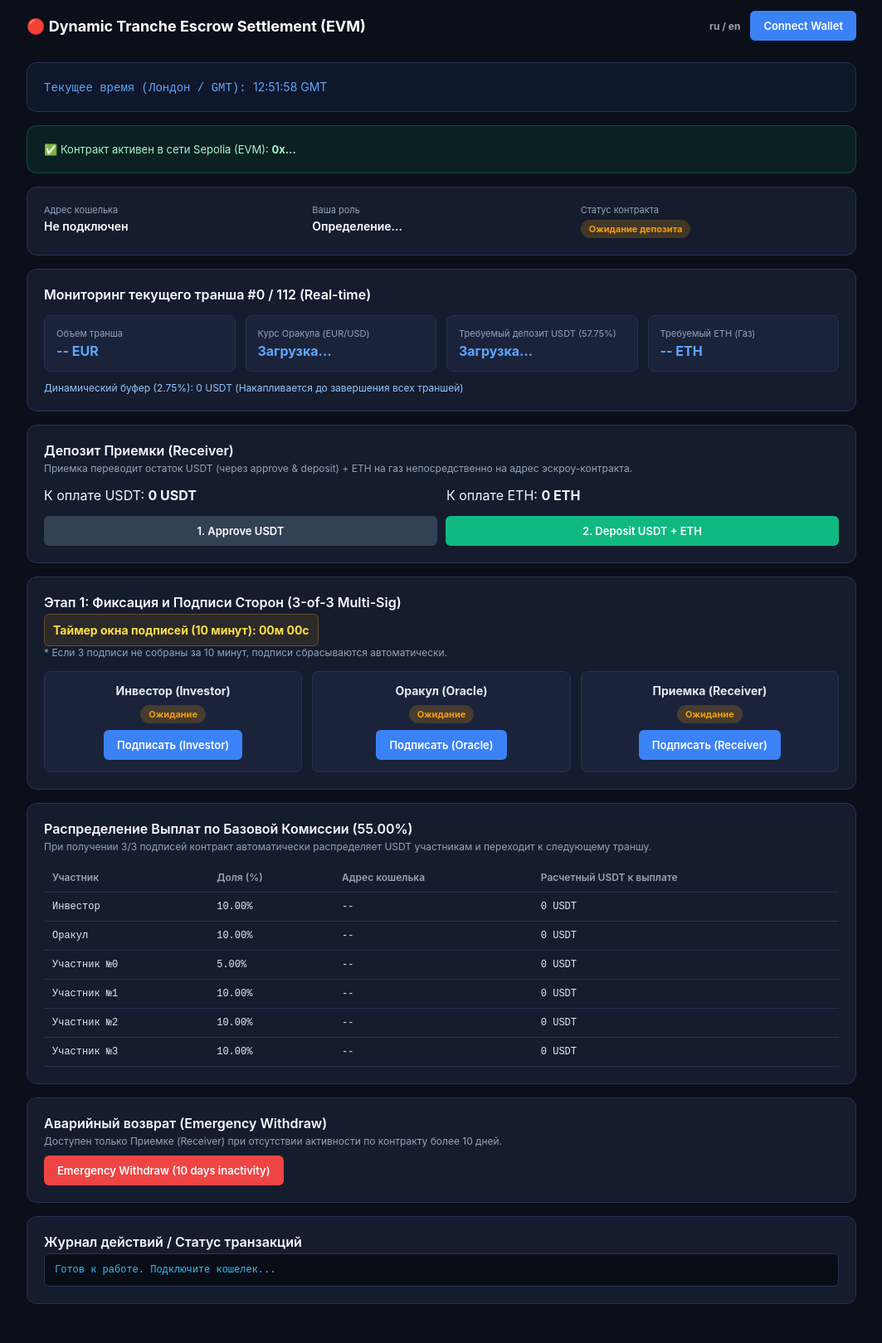
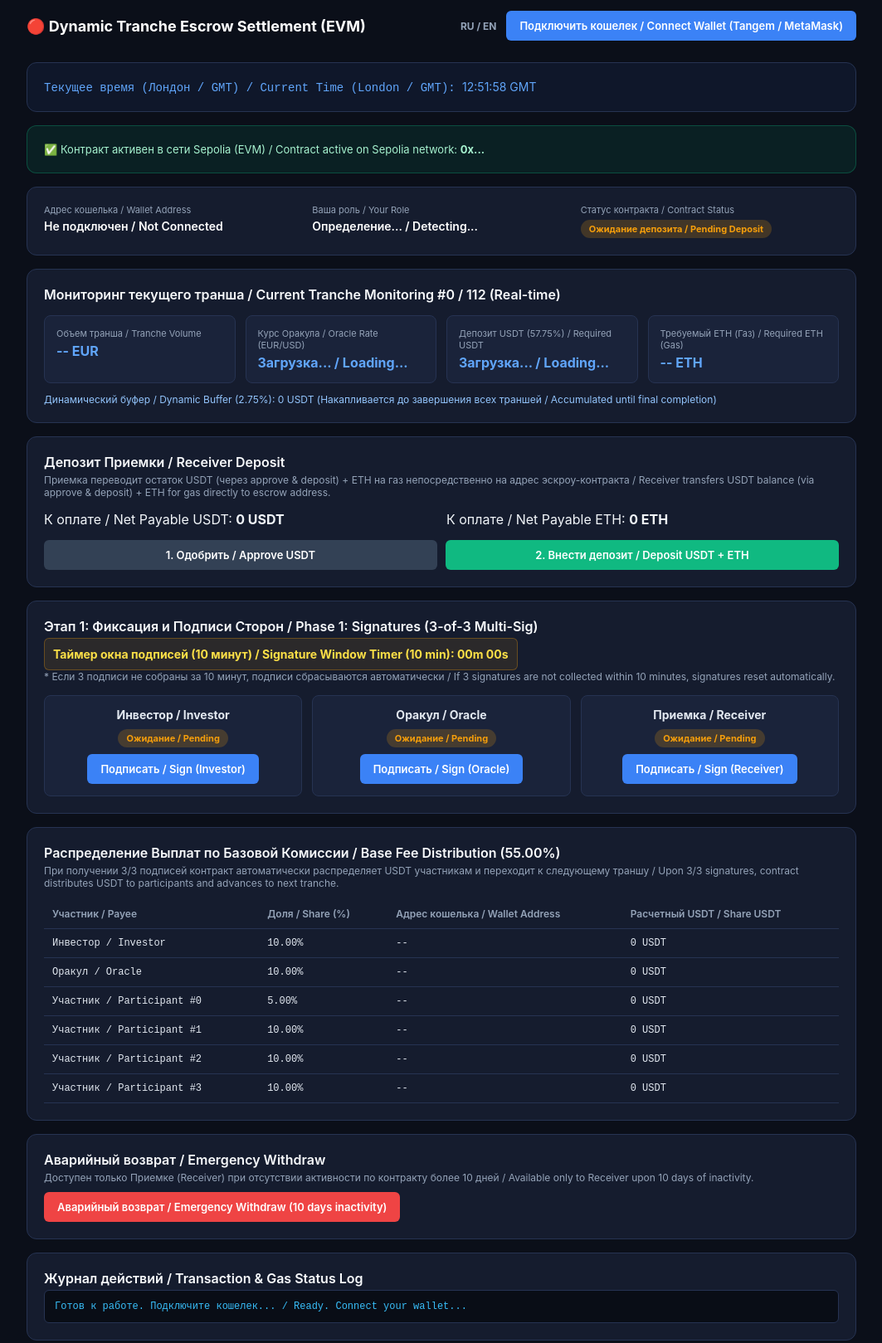
Before and after one commit to Lab-LGTM759/dynamic-tranche-escrow, a plain HTML site: page index.html in a window 1280 px wide. Shown: the part 21-1640 px from the top of the page at 83% size, without its empty margins (108-1171 px from the left). Before the commit the page ends 1617 px from the top, so only its background shows below. Drawn offline with nearby package versions, Linux system fonts and the light colour scheme; a script that the page names is missing.

Commit message:
Update index.html

```diff
--- a/index.html
+++ b/index.html
@@ -5,152 +5,183 @@
     <meta name="viewport" content="width=device-width, initial-scale=1.0">
     <title>Dynamic Tranche Escrow Settlement Panel</title>
     <link rel="stylesheet" href="style.css">
+
     <!-- Ethers.js v6 -->
     <script src="https://cdnjs.cloudflare.com/ajax/libs/ethers/6.11.1/ethers.umd.min.js"></script>
+
+    <!-- Web3Modal / AppKit (WalletConnect v2) для поддержки Tangem, TrustWallet, MetaMask -->
+    <script type="module">
+        import { createWeb3Modal, defaultConfig } from 'https://esm.sh/@web3modal/ethers@5.1.11';
+
+        // Укажите ваш Project ID с https://cloud.walletconnect.com
+        const projectId = 'YOUR_WALLETCONNECT_PROJECT_ID';
+
+        const sepolia = {
+            chainId: 11155111,
+            name: 'Sepolia',
+            currency: 'ETH',
+            explorerUrl: 'https://sepolia.etherscan.io',
+            rpcUrl: 'https://rpc.sepolia.org'
+        };
+
+        const metadata = {
+            name: 'Dynamic Tranche Escrow',
+            description: 'Dynamic Tranche Escrow Settlement Panel',
+            url: 'https://lab-lgtm759.github.io/dynamic-tranche-escrow/',
+            icons: ['https://assets.web3modal.com/modal/logo.png']
+        };
+
+        window.web3modal = createWeb3Modal({
+            ethersConfig: defaultConfig({ metadata }),
+            chains: [sepolia],
+            projectId,
+            enableAnalytics: false
+        });
+    </script>
 </head>
 <body>
     <div class="container">
-        <!-- Шапка -->
+        <!-- Шапка / Header -->
         <header class="header">
             <div class="logo">🔴 Dynamic Tranche Escrow Settlement (EVM)</div>
             <div class="header-actions">
-                <span class="lang-tag">ru / en</span>
-                <button id="btnConnectWallet" class="btn primary">Connect Wallet</button>
+                <span class="lang-tag">RU / EN</span>
+                <button id="btnConnectWallet" class="btn primary">Подключить кошелек / Connect Wallet (Tangem / MetaMask)</button>
             </div>
         </header>
 
-        <!-- Текущее время -->
+        <!-- Текущее время / Current Time -->
         <div class="card time-card">
-            Текущее время (Лондон / GMT): <span id="londonClock">12:00:00 GMT</span>
+            Текущее время (Лондон / GMT) / Current Time (London / GMT): <span id="londonClock">12:00:00 GMT</span>
         </div>
 
-        <!-- Статус контракта -->
+        <!-- Статус контракта / Contract Status -->
         <div class="card status-banner">
             <span class="status-icon">✅</span>
-            <span>Контракт активен в сети Sepolia (EVM): <strong id="contractAddrDisplay">0x...</strong></span>
+            <span>Контракт активен в сети Sepolia (EVM) / Contract active on Sepolia network: <strong id="contractAddrDisplay">0x...</strong></span>
         </div>
 
-        <!-- Информация о кошельке -->
+        <!-- Информация о кошельке / Wallet Info -->
         <div class="card grid-3">
             <div>
-                <label>Адрес кошелька</label>
-                <div id="walletAddress" class="value-highlight">Не подключен</div>
+                <label>Адрес кошелька / Wallet Address</label>
+                <div id="walletAddress" class="value-highlight">Не подключен / Not Connected</div>
             </div>
             <div>
-                <label>Ваша роль</label>
-                <div id="userRoleDisplay" class="value-highlight">Определение...</div>
+                <label>Ваша роль / Your Role</label>
+                <div id="userRoleDisplay" class="value-highlight">Определение... / Detecting...</div>
             </div>
             <div>
-                <label>Статус контракта</label>
-                <div><span id="contractStatusBadge" class="badge warning">Ожидание депозита</span></div>
+                <label>Статус контракта / Contract Status</label>
+                <div><span id="contractStatusBadge" class="badge warning">Ожидание депозита / Pending Deposit</span></div>
             </div>
         </div>
 
-        <!-- Мониторинг динамического транша (Real-time) -->
+        <!-- Мониторинг динамического транша / Tranche Monitoring -->
         <div class="card">
-            <h2>Мониторинг текущего транша #<span id="currentTrancheId">0</span> / 112 (Real-time)</h2>
+            <h2>Мониторинг текущего транша / Current Tranche Monitoring #<span id="currentTrancheId">0</span> / 112 (Real-time)</h2>
             <div class="grid-4" style="margin-top: 15px;">
                 <div class="sub-card">
-                    <label>Объем транша</label>
+                    <label>Объем транша / Tranche Volume</label>
                     <div id="trancheEurVolume" class="metric-value">-- EUR</div>
                 </div>
                 <div class="sub-card">
-                    <label>Курс Оракула (EUR/USD)</label>
-                    <div id="oracleRate" class="metric-value">Загрузка...</div>
+                    <label>Курс Оракула / Oracle Rate (EUR/USD)</label>
+                    <div id="oracleRate" class="metric-value">Загрузка... / Loading...</div>
                 </div>
                 <div class="sub-card">
-                    <label>Требуемый депозит USDT (57.75%)</label>
-                    <div id="requiredUsdt" class="metric-value">Загрузка...</div>
+                    <label>Депозит USDT (57.75%) / Required USDT</label>
+                    <div id="requiredUsdt" class="metric-value">Загрузка... / Loading...</div>
                 </div>
                 <div class="sub-card">
-                    <label>Требуемый ETH (Газ)</label>
+                    <label>Требуемый ETH (Газ) / Required ETH (Gas)</label>
                     <div id="requiredEth" class="metric-value">-- ETH</div>
                 </div>
             </div>
             <div class="buffer-info" style="margin-top: 12px;">
-                Динамический буфер (2.75%): <span id="bufferAmountUsdt">0 USDT</span> (Накапливается до завершения всех траншей)
+                Динамический буфер / Dynamic Buffer (2.75%): <span id="bufferAmountUsdt">0 USDT</span> (Накапливается до завершения всех траншей / Accumulated until final completion)
             </div>
         </div>
 
-        <!-- Депозит Приемки -->
+        <!-- Депозит Приемки / Receiver Deposit -->
         <div class="card">
-            <h2>Депозит Приемки (Receiver)</h2>
-            <p class="subtitle">Приемка переводит остаток USDT (через approve & deposit) + ETH на газ непосредственно на адрес эскроу-контракта.</p>
+            <h2>Депозит Приемки / Receiver Deposit</h2>
+            <p class="subtitle">Приемка переводит остаток USDT (через approve & deposit) + ETH на газ непосредственно на адрес эскроу-контракта / Receiver transfers USDT balance (via approve & deposit) + ETH for gas directly to escrow address.</p>
 
             <div class="grid-2" style="margin-top: 15px;">
-                <div>К оплате USDT: <strong id="netUsdtToPay">0 USDT</strong></div>
-                <div>К оплате ETH: <strong id="netEthToPay">0 ETH</strong></div>
+                <div>К оплате / Net Payable USDT: <strong id="netUsdtToPay">0 USDT</strong></div>
+                <div>К оплате / Net Payable ETH: <strong id="netEthToPay">0 ETH</strong></div>
             </div>
 
             <div class="button-group" style="margin-top: 15px;">
-                <button id="btnApproveUsdt" class="btn secondary">1. Approve USDT</button>
-                <button id="btnDepositTranche" class="btn success">2. Deposit USDT + ETH</button>
+                <button id="btnApproveUsdt" class="btn secondary">1. Одобрить / Approve USDT</button>
+                <button id="btnDepositTranche" class="btn success">2. Внести депозит / Deposit USDT + ETH</button>
             </div>
         </div>
 
-        <!-- Этап 1: Подписи сторон -->
+        <!-- Этап 1: Подписи сторон / Phase 1: Signatures -->
         <div class="card">
-            <h2>Этап 1: Фиксация и Подписи Сторон (3-of-3 Multi-Sig)</h2>
+            <h2>Этап 1: Фиксация и Подписи Сторон / Phase 1: Signatures (3-of-3 Multi-Sig)</h2>
             <div class="timer-banner">
-                Таймер окна подписей (10 минут): <span id="signatureTimer">00м 00с</span>
+                Таймер окна подписей (10 минут) / Signature Window Timer (10 min): <span id="signatureTimer">00m 00s</span>
             </div>
-            <p class="subtitle">* Если 3 подписи не собраны за 10 минут, подписи сбрасываются автоматически.</p>
+            <p class="subtitle">* Если 3 подписи не собраны за 10 минут, подписи сбрасываются автоматически / If 3 signatures are not collected within 10 minutes, signatures reset automatically.</p>
 
             <div class="grid-3" style="margin-top: 15px;">
                 <div class="sub-card align-center">
-                    <h3>Инвестор (Investor)</h3>
-                    <div style="margin: 8px 0;"><span id="badgeInvestor" class="badge warning">Ожидание</span></div>
-                    <button id="btnSignInvestor" class="btn primary">Подписать (Investor)</button>
+                    <h3>Инвестор / Investor</h3>
+                    <div style="margin: 8px 0;"><span id="badgeInvestor" class="badge warning">Ожидание / Pending</span></div>
+                    <button id="btnSignInvestor" class="btn primary">Подписать / Sign (Investor)</button>
                 </div>
                 <div class="sub-card align-center">
-                    <h3>Оракул (Oracle)</h3>
-                    <div style="margin: 8px 0;"><span id="badgeOracle" class="badge warning">Ожидание</span></div>
-                    <button id="btnSignOracle" class="btn primary">Подписать (Oracle)</button>
+                    <h3>Оракул / Oracle</h3>
+                    <div style="margin: 8px 0;"><span id="badgeOracle" class="badge warning">Ожидание / Pending</span></div>
+                    <button id="btnSignOracle" class="btn primary">Подписать / Sign (Oracle)</button>
                 </div>
                 <div class="sub-card align-center">
-                    <h3>Приемка (Receiver)</h3>
-                    <div style="margin: 8px 0;"><span id="badgeReceiver" class="badge warning">Ожидание</span></div>
-                    <button id="btnSignReceiver" class="btn primary">Подписать (Receiver)</button>
+                    <h3>Приемка / Receiver</h3>
+                    <div style="margin: 8px 0;"><span id="badgeReceiver" class="badge warning">Ожидание / Pending</span></div>
+                    <button id="btnSignReceiver" class="btn primary">Подписать / Sign (Receiver)</button>
                 </div>
             </div>
         </div>
 
-        <!-- Реестр Выплат Участникам (55.00%) -->
+        <!-- Реестр Выплат Участникам / Payout Registry -->
         <div class="card">
-            <h2>Распределение Выплат по Базовой Комиссии (55.00%)</h2>
-            <p class="subtitle">При получении 3/3 подписей контракт автоматически распределяет USDT участникам и переходит к следующему траншу.</p>
+            <h2>Распределение Выплат по Базовой Комиссии / Base Fee Distribution (55.00%)</h2>
+            <p class="subtitle">При получении 3/3 подписей контракт автоматически распределяет USDT участникам и переходит к следующему траншу / Upon 3/3 signatures, contract distributes USDT to participants and advances to next tranche.</p>
 
             <table style="margin-top: 12px;">
                 <thead>
                     <tr>
-                        <th>Участник</th>
-                        <th>Доля (%)</th>
-                        <th>Адрес кошелька</th>
-                        <th>Расчетный USDT к выплате</th>
+                        <th>Участник / Payee</th>
+                        <th>Доля / Share (%)</th>
+                        <th>Адрес кошелька / Wallet Address</th>
+                        <th>Расчетный USDT / Share USDT</th>
                     </tr>
                 </thead>
                 <tbody id="payeesTableBody">
-                    <tr><td>Инвестор</td><td>10.00%</td><td id="addrInvestor">--</td><td id="shareInvestor">0 USDT</td></tr>
-                    <tr><td>Оракул</td><td>10.00%</td><td id="addrOracle">--</td><td id="shareOracle">0 USDT</td></tr>
-                    <tr><td>Участник №0</td><td>5.00%</td><td id="addrParticipant0">--</td><td id="sharePart0">0 USDT</td></tr>
-                    <tr><td>Участник №1</td><td>10.00%</td><td id="addrParticipant1">--</td><td id="sharePart1">0 USDT</td></tr>
-                    <tr><td>Участник №2</td><td>10.00%</td><td id="addrParticipant2">--</td><td id="sharePart2">0 USDT</td></tr>
-                    <tr><td>Участник №3</td><td>10.00%</td><td id="addrParticipant3">--</td><td id="sharePart3">0 USDT</td></tr>
+                    <tr><td>Инвестор / Investor</td><td>10.00%</td><td id="addrInvestor">--</td><td id="shareInvestor">0 USDT</td></tr>
+                    <tr><td>Оракул / Oracle</td><td>10.00%</td><td id="addrOracle">--</td><td id="shareOracle">0 USDT</td></tr>
+                    <tr><td>Участник / Participant #0</td><td>5.00%</td><td id="addrParticipant0">--</td><td id="sharePart0">0 USDT</td></tr>
+                    <tr><td>Участник / Participant #1</td><td>10.00%</td><td id="addrParticipant1">--</td><td id="sharePart1">0 USDT</td></tr>
+                    <tr><td>Участник / Participant #2</td><td>10.00%</td><td id="addrParticipant2">--</td><td id="sharePart2">0 USDT</td></tr>
+                    <tr><td>Участник / Participant #3</td><td>10.00%</td><td id="addrParticipant3">--</td><td id="sharePart3">0 USDT</td></tr>
                 </tbody>
             </table>
         </div>
 
-        <!-- Аварийный вывод -->
+        <!-- Аварийный вывод / Emergency Withdraw -->
         <div class="card">
-            <h2>Аварийный возврат (Emergency Withdraw)</h2>
-            <p class="subtitle">Доступен только Приемке (Receiver) при отсутствии активности по контракту более 10 дней.</p>
-            <button id="btnEmergencyWithdraw" class="btn danger" style="margin-top: 10px;">Emergency Withdraw (10 days inactivity)</button>
+            <h2>Аварийный возврат / Emergency Withdraw</h2>
+            <p class="subtitle">Доступен только Приемке (Receiver) при отсутствии активности по контракту более 10 дней / Available only to Receiver upon 10 days of inactivity.</p>
+            <button id="btnEmergencyWithdraw" class="btn danger" style="margin-top: 10px;">Аварийный возврат / Emergency Withdraw (10 days inactivity)</button>
         </div>
 
-        <!-- Журнал событий -->
+        <!-- Журнал событий / Event Log -->
         <div class="card">
-            <h2>Журнал действий / Статус транзакций</h2>
-            <div id="statusLog" class="status-log">Готов к работе. Подключите кошелек...</div>
+            <h2>Журнал действий / Transaction & Gas Status Log</h2>
+            <div id="statusLog" class="status-log">Готов к работе. Подключите кошелек... / Ready. Connect your wallet...</div>
         </div>
     </div>
 
```
